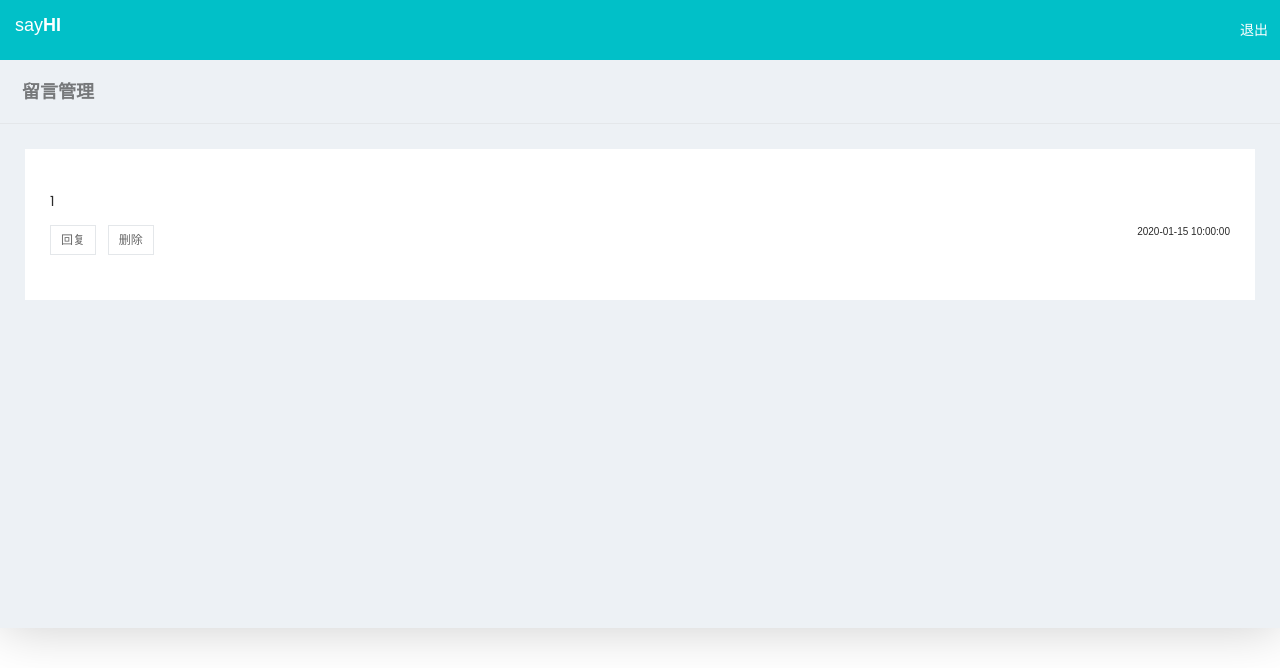
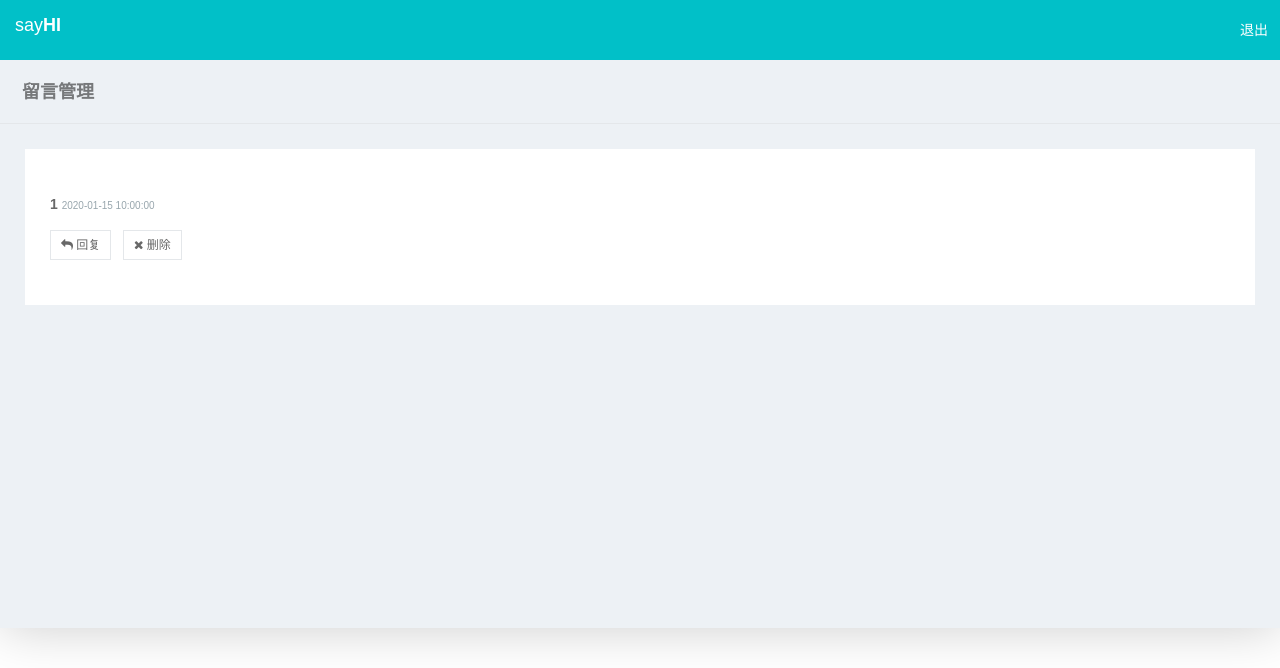
Before and after one commit to sandmanman/php-guest-book, a PHP site: page /admin/admin.php in a window 1280 px wide. Shown: the top 668 px of the page. Run offline with PHP 8.4, Linux system fonts and the light colour scheme; the visitor is signed in with stand-in values (Sample User, id 1); tables that the repository leaves empty or names only in its code hold one stand-in row (values such as "Sample post"); data that the repository does not hold is empty; some libraries are stand-ins or nearby versions; some web fonts are replaced.

Commit message:
回复...

```diff
--- a/admin/admin.php
+++ b/admin/admin.php
@@ -68,24 +68,30 @@
                                     <?php foreach ($array_gb as $key => $value): ?>
                                     <div class="<?php echo ( ($key + 1) == $array_count)?"comment-body b-none" : "comment-body"; ?>" style="width:100%;">
                                         <div class="mail-contnet" style="padding-left:0;" data-cid="<?php echo $value['cid'] ?>">
-                                            <h5><?php echo $key+1 . $value['nickname'] ?></h5>
-                                            <p class="mail-desc" style="height:auto;"><?php echo $value['content'] ?></p>
+                                            <strong><?php echo $key+1 . $value['nickname'] ?></strong>
+                                            <time class="sl-date"><?php echo $value['create_time']; ?></time>
+
+                                            <div class="mail-desc" style="height:auto;"><?php echo $value['content'] ?></div>
 
                                             <div class="clearfix">
                                                 <div class="pull-left">
-                                                    <a href="#reply-<?php echo $value['cid'] ?>" class="btn btn-default btn-outline btn-sm js-reply" data-toggle="collapse">回复</a>
+                                                    <a href="#reply-<?php echo $value['cid'] ?>" class="btn btn-default btn-outline btn-sm js-reply" data-toggle="collapse"><i class="fa fa-mail-reply"></i> 回复</a>
                                                     &nbsp;
-                                                    <a href="javascript:void(0);" class="btn btn-default btn-outline btn-sm js-del">删除</a>
+                                                    <a href="javascript:void(0);" class="btn btn-default btn-outline btn-sm js-del"><i class="fa fa-close"></i> 删除</a>
                                                 </div>
-
-                                                <time class="time pull-right"><?php echo $value['create_time']; ?></time>
                                             </div>
 
-                                            <!-- 回复 S -->
+                                            <!-- 回复表单 S -->
                                             <div class="panel-collapse collapse m-t-10" id="reply-<?php echo $value['cid'] ?>">
 
                                             </div>
-                                            <!-- 回复 End -->
+                                            <!-- 回复表单 End -->
+
+                                            <!-- 回复列表 S -->
+                                            <div class="mail-contnet">
+
+                                            </div>
+                                            <!-- 回复列表 End -->
 
                                         </div>
                                     </div>
--- a/admin/reply.html
+++ b/admin/reply.html
@@ -1,12 +1,11 @@
 <div class="guestbook-form">
     <form>
-        <div class="form-group">
+        <div class="form-group" style="margin-bottom:15px;">
             <textarea name="replyContent" cols="30" rows="3" class="form-control" placeholder="回复..."></textarea>
         </div>
 
         <div class="text-right">
-        	<button type="button" class="btn btn-default btn-outline">取消</button>
-        	<button type="button" class="btn btn-info js-send-reply"><i class="fa fa-paper-plane"></i> 提交</button>
+        	<button type="button" class="btn btn-info js-send-reply">回复</button>
         </div>
     </form>
 </div>
--- a/admin/static/admin.js
+++ b/admin/static/admin.js
@@ -47,7 +47,7 @@
                                 if (isConfirm) {
                                     $.LoadingOverlay('show', {
                                         image: '',
-                                        fontawesome : 'fa fa-spin fa-cog'
+                                        fontawesome : 'fa fa-circle-o-notch fa-spin'
                                     });
                                     window.location.href = 'admin.php';
                                 }
@@ -63,23 +63,75 @@
 
 
         // 回复操作
-        $(document).on(function(){
+    	$('.js-reply').each(function() {
+        	var cid = $(this).closest('.mail-contnet').data('cid');
+        	var reply_id = $(this).attr('href');
 
-        	$('.js-reply').each(function() {
-	        	var cid = $(this).closest('.mail-contnet').data('cid');
-	        	var reply_id = $(this).attr('href');
+        	$(this).click(function() {
 
-	        	// 输入内容需要过滤HTML等
-	        	var content = $(reply_id).find('textarea').val();
+        		$(reply_id).load('reply.html', function(){
 
-	        	$(this).click(function() {
+	        		var send_btn = $(reply_id).find('.js-send-reply');
+	        		var textarea = $(reply_id).find('textarea');
 
-	        		$(reply_id).load('reply.html');
-	        		console.log(content);
-	        	});
-	        });
+	        		textarea.focus();
 
+	        		send_btn.on('click', function(){
+
+	        			// 输入内容需要过滤html,js等特殊字符，防止存入数据发生严重错误！
+	        			var content = textarea.val();
+
+	        			send_btn.attr('disabled','disabled').html('<i class="fa fa-circle-o-notch fa-spin"></i>');
+
+	        			$.ajax({
+	        				url: 'reply.php?cid=' + cid + '&content=' + content,
+	        				type: 'post',
+	        				dataType: 'json',
+	        				data: {
+	        					cid: 'cid',
+	        					content: 'content'
+	        				}
+	        			})
+	        			.done(function(data) {
+	        				if ( data == 1 ) {
+	        					console.log("success");
+	        					textarea.val('');
+	        					send_btn.removeAttr('disabled').html('回复');
+	        					$(reply_id).collapse('hide');
+
+	        					// 提示成功
+	        					$.toast({
+						            heading: '回复成功！',
+						            position: 'top-center',
+						            loaderBg:'transparent',
+						            icon: 'success',
+						            hideAfter: 3500,
+						            stack: 6
+						        });
+	        				}
+	        			})
+	        			.fail(function(data) {
+	        				console.log("error");
+	        				// 提示失败
+        					$.toast({
+					            heading: '出了点错误！',
+					            position: 'top-center',
+					            loaderBg:'transparent',
+					            icon: 'error',
+					            hideAfter: 3500,
+					            stack: 6
+					        });
+	        				send_btn.removeAttr('disabled').html('回复');
+	        			}); // ajax End
+
+	        		});
+
+        		});
+
+
+        	});
         });
+
 
 
 
```
Also changed, not shown: admin/reply.php (+6 -4 lines).
